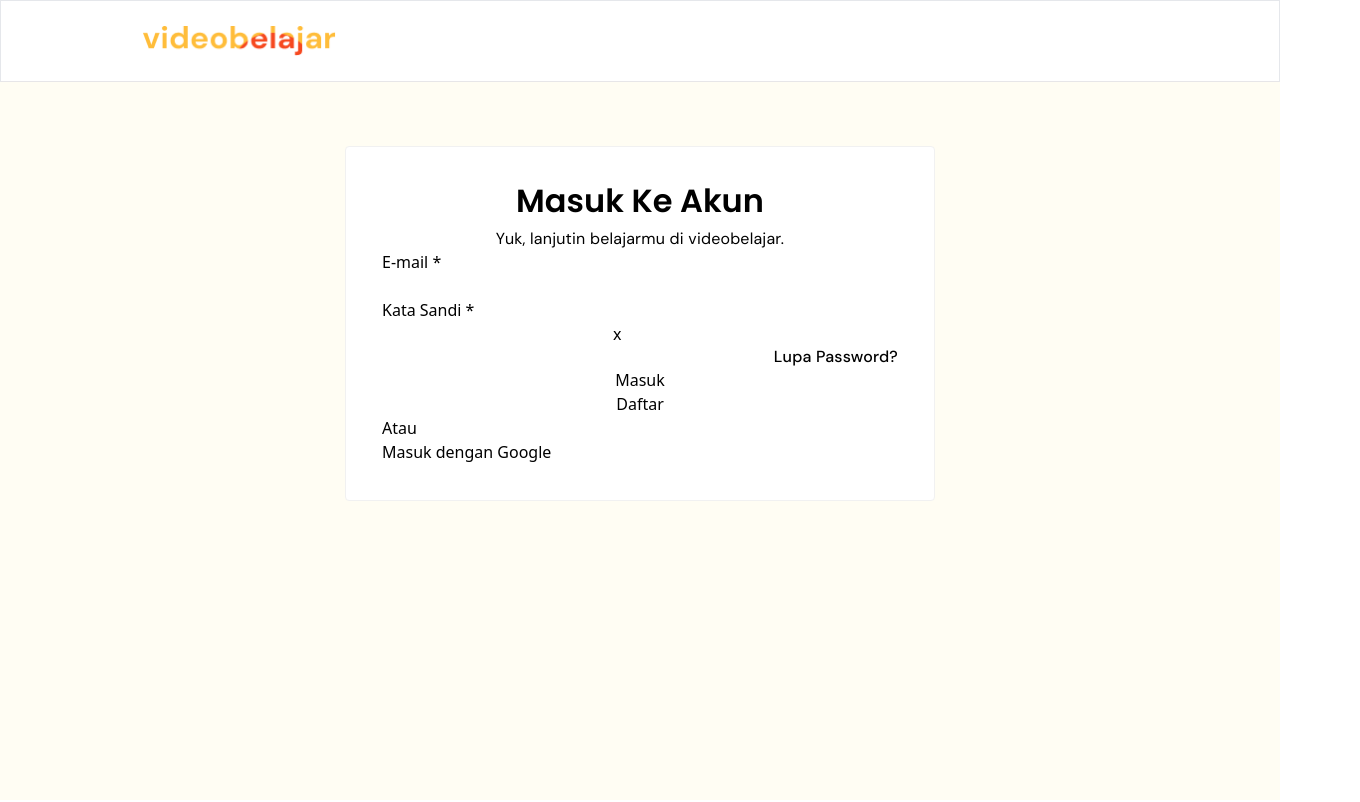
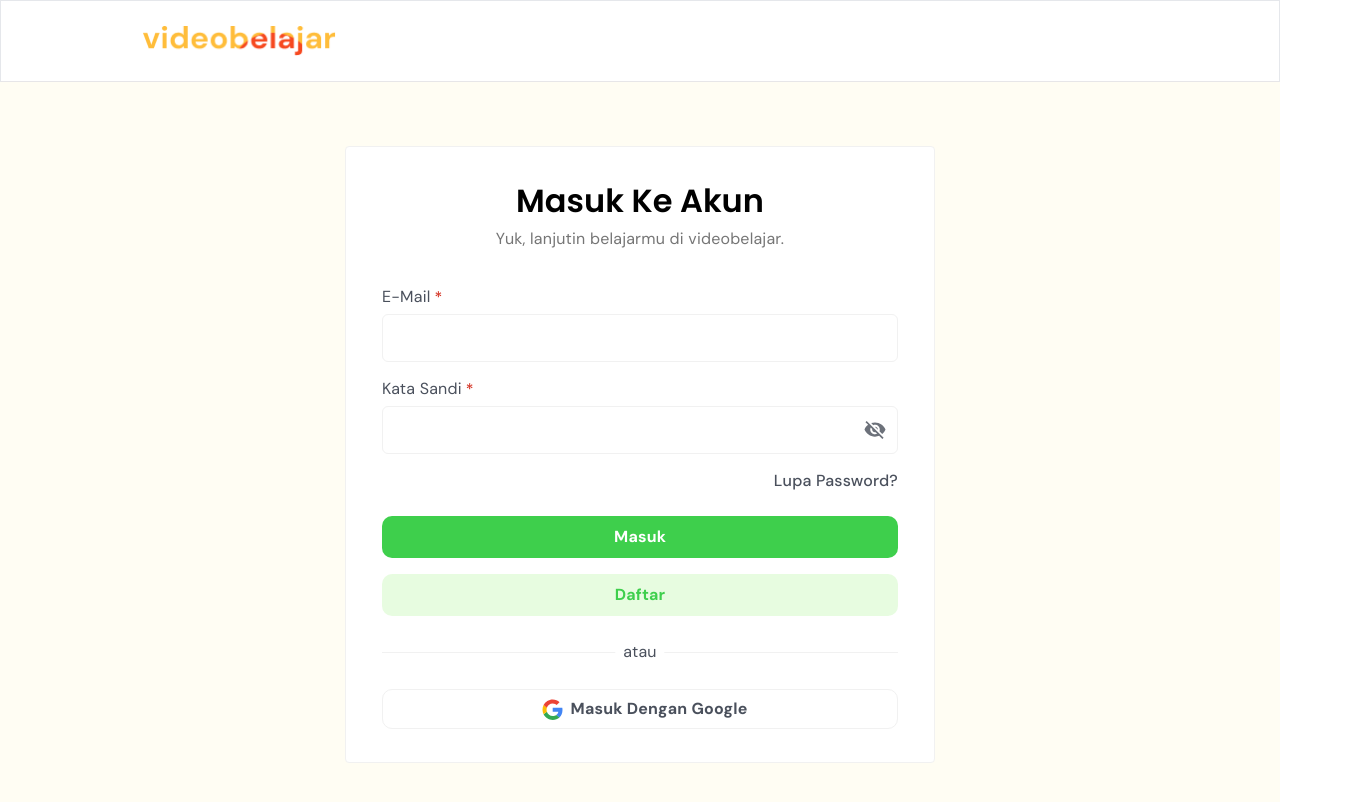
Before and after one commit to adebadanir/mission-3-react, a React (Vite) app: page / in a window 1280 px wide. Shown: the top 802 px of the page, 1360 px wide, since content can reach past the window. Built offline with nearby package versions, Linux system fonts and the light colour scheme.

Commit message:
feat: login

```diff
--- a/src/components/Banner.tsx
+++ b/src/components/Banner.tsx
@@ -20,13 +20,13 @@
                         </p>
                     </div>
                 </div>
-                <div className="flex h-auto max-h-[96px] w-auto max-w-[280px] flex-col items-center gap-[16px] bg-transparent sm:max-h-[58ox] sm:w-full sm:max-w-[525px] sm:flex-row sm:gap-[20px] sm:rounded-[10px] sm:bg-white sm:py-[8px] sm:pl-[32px] sm:pr-[8px]">
+                <div className="flex h-auto max-h-[96px] w-auto max-w-[280px] flex-col items-center gap-[16px] bg-transparent sm:max-h-[58px] sm:w-full sm:max-w-[525px] sm:gap-[20px] sm:rounded-[10px] sm:bg-white sm:py-[8px] sm:pl-[32px] sm:pr-[8px] lg:flex-row">
                     <input
                         type="email"
                         placeholder="Masukan Emailmu"
-                        className="body-medium h-auto max-h-[40px] w-[280px] rounded-[10px] bg-white py-[10px] pl-[12px] pr-[8px] text-center font-normal text-[#333333AD] sm:h-[22px] sm:w-[333px] sm:rounded-none sm:bg-transparent sm:p-0 sm:text-left"
+                        className="body-medium h-auto max-h-[40px] w-[280px] rounded-[10px] bg-white py-[10px] pl-[12px] pr-[8px] text-center font-normal text-[#333333AD] lg:h-[22px] lg:w-[333px] lg:rounded-none lg:bg-transparent lg:p-0 lg:text-left"
                     />
-                    <button className="item-center flex max-h-[40px] w-full max-w-[280px] justify-center rounded-[10px] bg-[#FFBD3A] px-[26px] py-[10px] sm:h-auto sm:max-h-[42px] sm:w-auto sm:max-w-[132px] sm:gap-[8px] sm:p-0 sm:px-[26px] sm:py-[10px]">
+                    <button className="item-center flex max-h-[40px] w-full max-w-[280px] justify-center rounded-[10px] bg-[#FFBD3A] px-[26px] py-[10px] lg:h-auto lg:max-h-[42px] lg:w-auto lg:max-w-[132px] lg:gap-[8px] lg:p-0 lg:px-[26px] lg:py-[10px]">
                         <span className="body-medium font-bold text-white">
                             Subscribe
                         </span>
--- a/src/components/LoginForm.tsx
+++ b/src/components/LoginForm.tsx
@@ -1,47 +1,96 @@
+import { IoMdEyeOff } from "react-icons/io"
+
 const LoginForm = () => {
     return (
-        <div className="border border-[#F1F1F1] bg-[#FFFFFF] sm:h-auto sm:max-h-[617px] sm:w-[590px] sm:rounded-[4px] sm:p-[36px]">
-            <div className="flex flex-col items-center justify-center sm:max-h-[67px] sm:max-w-[525ox] sm:gap-[10px]">
+        <div className="flex h-auto max-h-[514px] w-full max-w-[320px] flex-col gap-[20px] border border-[#F1F1F1] bg-[#FFFFFF] p-[20px] sm:max-h-[617px] sm:min-w-[590px] sm:gap-[36px] sm:rounded-[4px] sm:p-[36px]">
+            <div className="flex h-auto max-h-[56px] w-full max-w-[280px] flex-col items-center justify-center gap-[10px] sm:max-h-[67px] sm:max-w-[525px]">
                 <h1 className="heading-3 font-semibold">Masuk Ke Akun</h1>
-                <p className="body-medium font-normal">
+                <p className="body-medium font-normal text-[#333333AD]">
                     Yuk, lanjutin belajarmu di videobelajar.
                 </p>
             </div>
-            <div className="">
-                <div className="">
-                    <div className="">
-                        <div className="flex flex-col">
-                            <label htmlFor="">
-                                E-mail <span>*</span>
-                            </label>
-                            <input type="text" />
+            <div className="flex h-auto max-h-[304px] w-full max-w-[280px] flex-col gap-[24px] sm:max-h-[330px] sm:w-auto sm:max-w-[518px]">
+                <div className="flex h-auto max-h-[196px] w-full max-w-[280px] flex-col gap-[12px] sm:max-h-[206px] sm:max-w-[518px] sm:gap-[16px]">
+                    <div className="h-auto max-h-[76px] w-full max-w-[280px] sm:max-h-[76px] sm:max-w-[518px]">
+                        <label
+                            htmlFor=""
+                            className="body-medium flex h-auto max-h-[28px] w-[110px] gap-[4px] pb-[4px] pr-[16px] font-normal text-[#4A505C]"
+                        >
+                            E-Mail
+                            <span className="subtitle font-normal text-[#D32E1F]">
+                                *
+                            </span>
+                        </label>
+                        <div className="flex h-auto max-h-[48px] w-full max-w-[280px] rounded-[6px] border-[1px] border-[#F1F1F1] px-[10px] py-[4px] sm:max-w-[518px]">
+                            <input
+                                type="email"
+                                className="h-auto max-h-[40px] w-full max-w-[280px] gap-[8px] py-[8px] sm:max-w-[498px]"
+                            />
                         </div>
                     </div>
-                    <div className="">
-                        <div className="flex flex-col">
-                            <label htmlFor="">
-                                Kata Sandi <span>*</span>
-                            </label>
-                            <div className="">
-                                <input type="password" />
-                                <button>x</button>
-                            </div>
+                    <div className="h-auto max-h-[76px] w-full max-w-[280px] sm:max-h-[76px] sm:max-w-[518px]">
+                        <label
+                            htmlFor=""
+                            className="body-medium flex h-auto max-h-[28px] w-[110px] gap-[4px] pb-[4px] pr-[16px] font-normal text-[#4A505C]"
+                        >
+                            Kata Sandi
+                            <span className="subtitle font-normal text-[#D32E1F]">
+                                *
+                            </span>
+                        </label>
+                        <div className="flex h-auto max-h-[48px] w-full max-w-[280px] items-center rounded-[6px] border-[1px] border-[#F1F1F1] px-[10px] py-[4px] sm:max-w-[518px]">
+                            <input
+                                type="Password"
+                                className="h-auto max-h-[40px] w-full max-w-[280px] gap-[8px] py-[8px] sm:max-w-[498px]"
+                            />
+                            <button className="flex h-[24px] w-[24px] items-center justify-center">
+                                <IoMdEyeOff className="h-[24px] w-[24px] text-[#6C717A]" />
+                            </button>
                         </div>
                     </div>
                     <a
                         href=""
-                        className="body-medium flex w-full justify-end font-medium"
+                        className="body-medium flex w-full justify-end font-medium text-[#4A505C]"
                     >
                         Lupa Password?
                     </a>
                 </div>
-                <div className="flex flex-col">
-                    <button>Masuk</button>
-                    <button>Daftar</button>
+                <div className="flex h-auto max-h-[84px] w-full max-w-[280px] flex-col gap-[16px] sm:max-h-[100px] sm:w-auto sm:max-w-[518px]">
+                    <a
+                        href="/dashboard"
+                        className="flex h-auto max-h-[34px] w-full max-w-[280px] items-center justify-center rounded-[10px] bg-[#3ECF4C] sm:max-h-[42px] sm:max-w-[518px]"
+                    >
+                        <p className="body-medium h-auto max-h-[34px] w-auto max-w-[90px] px-[22px] py-[7px] font-bold text-[#FFFFFF] sm:max-h-[42px] sm:max-w-[104px] sm:px-[26px] sm:py-[10px]">
+                            Masuk
+                        </p>
+                    </a>
+                    <a
+                        href="/register"
+                        className="flex h-auto max-h-[34px] w-full max-w-[280px] items-center justify-center rounded-[10px] bg-[#E2FCD9CC] sm:max-h-[42px] sm:max-w-[518px]"
+                    >
+                        <p className="body-medium h-auto max-h-[34px] w-auto max-w-[90px] px-[22px] py-[7px] font-bold text-[#3ECF4C] sm:max-h-[42px] sm:max-w-[104px] sm:px-[26px] sm:py-[10px]">
+                            Daftar
+                        </p>
+                    </a>
                 </div>
             </div>
-            <div className="">Atau</div>
-            <button>Masuk dengan Google</button>
+
+            <div className="relative my-[0px] h-auto max-h-[20px] w-full max-w-[280px] gap-[10px] sm:my-0 sm:max-h-[22px] sm:max-w-[518px]">
+                <hr className="border-[#F1F1F1]" />
+                <span className="body-medium absolute left-1/2 top-0 -translate-x-1/2 -translate-y-1/2 bg-white px-[8px] font-normal text-[#4A505C]">
+                    atau
+                </span>
+            </div>
+            <button className="flex h-[34px] w-full max-w-[280px] items-center justify-center rounded-[10px] border-[1px] border-[#F1F1F1] sm:h-[42px] sm:max-w-[518px]">
+                <div className="flex items-center gap-[8px] px-[26px] py-[8px] sm:h-auto sm:max-h-[38px] sm:w-auto sm:max-w-[249px]">
+                    <div className="flex items-center gap-[8px] sm:h-auto sm:max-h-[22px] sm:w-auto sm:max-w-[197px]">
+                        <img src="logos_google-icon.svg" alt="google-logo" />
+                        <p className="body-medium text-nowrap font-bold text-[#4A505C]">
+                            Masuk Dengan Google
+                        </p>
+                    </div>
+                </div>
+            </button>
         </div>
     )
 }
--- a/src/index.css
+++ b/src/index.css
@@ -26,6 +26,9 @@
 .heading-6 {
     @apply font-poppins text-[18px] leading-[21.6px];
 }
+.subtitle {
+    @apply font-poppins text-[16px] leading-[24px] tracking-[0.15px];
+}
 
 @media (max-width: 1200px) {
     .heading-1 {
--- a/src/pages/Dashboard.tsx
+++ b/src/pages/Dashboard.tsx
@@ -10,7 +10,7 @@
             <header className="flex w-screen justify-center border border-b-[#3A35411F] bg-white">
                 <Navbar />
             </header>
-            <main className="flex h-auto w-full max-w-[360px] flex-col gap-[24px] px-[20px] py-[28px] sm:w-[1440px] sm:max-w-full sm:gap-[64px] sm:px-[120px] sm:py-[64px]">
+            <main className="flex h-auto w-full max-w-[360px] flex-col items-center gap-[24px] px-[20px] py-[28px] sm:w-[1440px] sm:max-w-full sm:gap-[64px] sm:px-[120px] sm:py-[64px]">
                 <Hero />
                 <Course />
                 <Banner />
--- a/src/pages/Login.tsx
+++ b/src/pages/Login.tsx
@@ -7,7 +7,7 @@
             <header className="flex w-screen justify-center border border-b-[#3A35411F] bg-white">
                 <Navbar />
             </header>
-            <main className="flex flex-col items-center justify-center gap-[36px] sm:h-full sm:max-h-screen sm:w-[1440px] sm:px-[120px] sm:py-[64px]">
+            <main className="flex h-full max-h-full w-full max-w-[360px] flex-col items-center justify-center gap-[24px] px-[20px] py-[28px] sm:max-h-full sm:w-[1440px] sm:gap-[36px] sm:px-[120px] sm:py-[64px]">
                 <LoginForm />
             </main>
         </div>
```
Also changed, not shown: public/logos_google-icon.svg (added).
